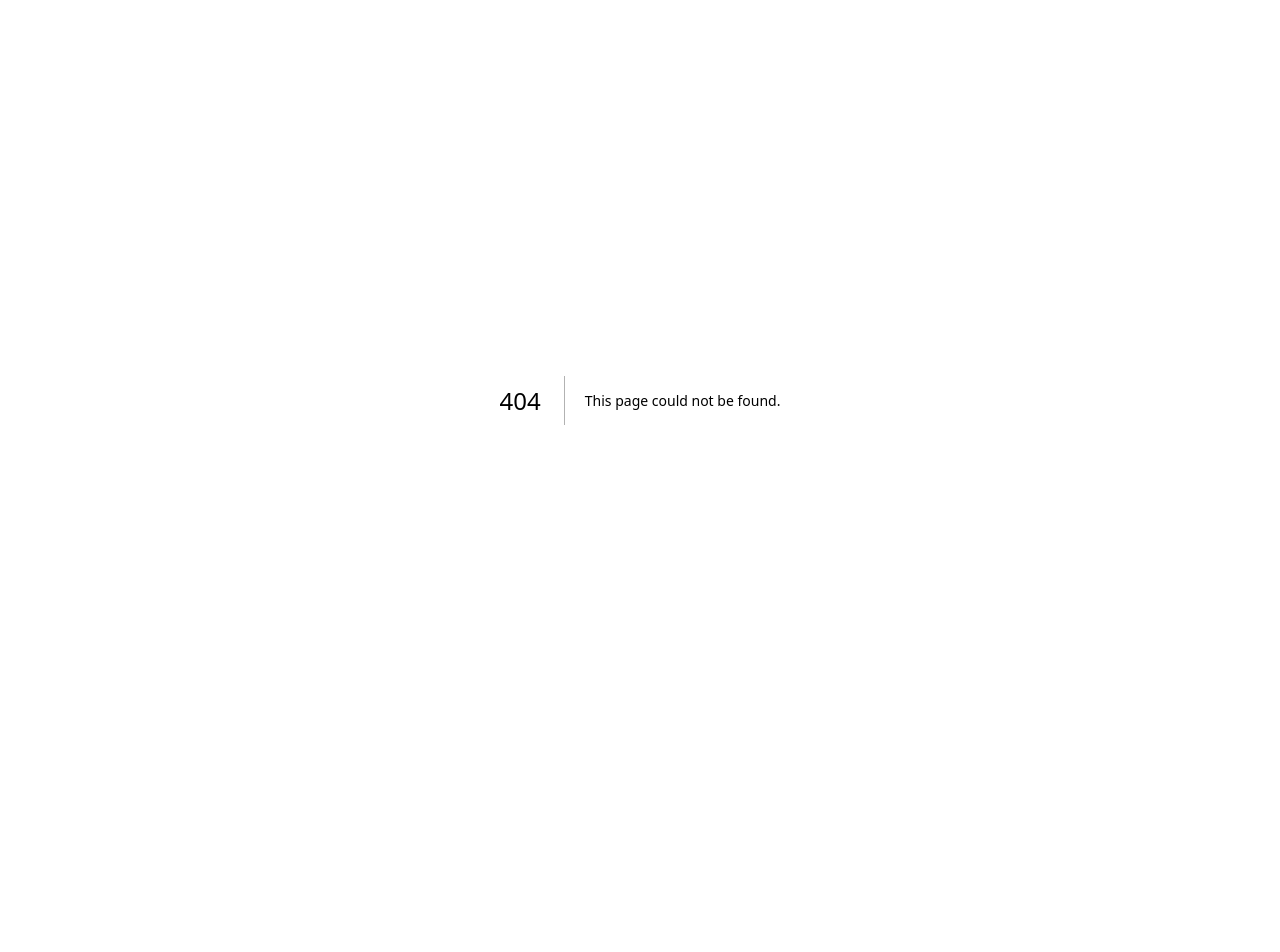
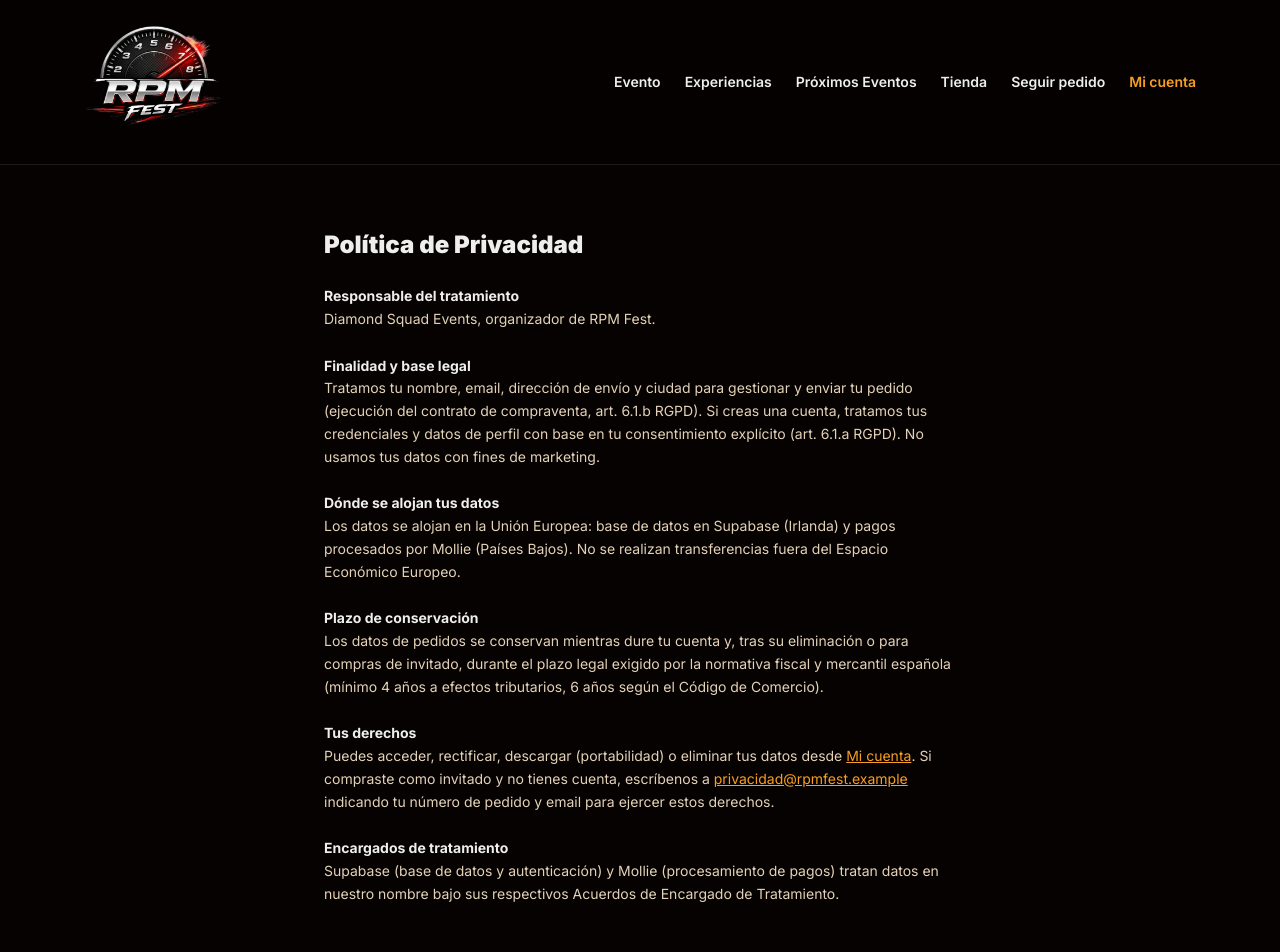
Before and after one commit to LethalKrisixTools/rpmfest, a Next.js app: page /privacidad in a window 1280 px wide. Before the commit this address had no page. Shown: the top 952 px of the page. Before the commit the page ends 800 px from the top, so only its background shows below. Built offline with nearby package versions, Linux system fonts and the light colour scheme.

Commit message:
feat: add /privacidad, /terminos, and /cookies legal pages

```diff
--- /dev/null
+++ b/app/cookies/page.tsx
@@ -0,0 +1,28 @@
+import { Navbar } from '@/components/Navbar';
+import { Footer } from '@/components/Footer';
+
+export default function CookiesPage() {
+  return (
+    <>
+      <Navbar />
+      <main className="mx-auto max-w-2xl px-5 py-16 text-sm leading-relaxed text-cream">
+        <h1 className="mb-6 text-2xl font-black text-white-warm">Política de Cookies</h1>
+        <p>
+          RPM Fest utiliza únicamente cookies técnicas/esenciales, estrictamente necesarias para
+          el funcionamiento del sitio:
+        </p>
+        <ul className="mt-4 list-disc pl-5">
+          <li>Cookies de sesión de Supabase Auth, para mantenerte identificado tras iniciar sesión.</li>
+          <li>Estado de la cesta de invitado, guardado en tu navegador (localStorage), no en cookies de terceros.</li>
+        </ul>
+        <p className="mt-4">
+          Al ser cookies estrictamente necesarias, no requieren un banner de consentimiento previo
+          según el RGPD y la LSSI-CE. No utilizamos cookies de analítica ni de publicidad. Si en
+          el futuro se incorporaran, se solicitaría tu consentimiento explícito antes de
+          activarlas.
+        </p>
+      </main>
+      <Footer />
+    </>
+  );
+}
--- /dev/null
+++ b/app/privacidad/page.tsx
@@ -0,0 +1,56 @@
+import { Navbar } from '@/components/Navbar';
+import { Footer } from '@/components/Footer';
+
+export default function PrivacidadPage() {
+  return (
+    <>
+      <Navbar />
+      <main className="mx-auto max-w-2xl px-5 py-16 text-sm leading-relaxed text-cream">
+        <h1 className="mb-6 text-2xl font-black text-white-warm">Política de Privacidad</h1>
+
+        <h2 className="mt-6 font-bold text-white-warm">Responsable del tratamiento</h2>
+        <p>Diamond Squad Events, organizador de RPM Fest.</p>
+
+        <h2 className="mt-6 font-bold text-white-warm">Finalidad y base legal</h2>
+        <p>
+          Tratamos tu nombre, email, dirección de envío y ciudad para gestionar y enviar tu
+          pedido (ejecución del contrato de compraventa, art. 6.1.b RGPD). Si creas una cuenta,
+          tratamos tus credenciales y datos de perfil con base en tu consentimiento explícito
+          (art. 6.1.a RGPD). No usamos tus datos con fines de marketing.
+        </p>
+
+        <h2 className="mt-6 font-bold text-white-warm">Dónde se alojan tus datos</h2>
+        <p>
+          Los datos se alojan en la Unión Europea: base de datos en Supabase (Irlanda) y pagos
+          procesados por Mollie (Países Bajos). No se realizan transferencias fuera del Espacio
+          Económico Europeo.
+        </p>
+
+        <h2 className="mt-6 font-bold text-white-warm">Plazo de conservación</h2>
+        <p>
+          Los datos de pedidos se conservan mientras dure tu cuenta y, tras su eliminación o para
+          compras de invitado, durante el plazo legal exigido por la normativa fiscal y mercantil
+          española (mínimo 4 años a efectos tributarios, 6 años según el Código de Comercio).
+        </p>
+
+        <h2 className="mt-6 font-bold text-white-warm">Tus derechos</h2>
+        <p>
+          Puedes acceder, rectificar, descargar (portabilidad) o eliminar tus datos desde{' '}
+          <a href="/cuenta" className="text-gold underline">Mi cuenta</a>. Si compraste como
+          invitado y no tienes cuenta, escríbenos a{' '}
+          <a href="mailto:privacidad@rpmfest.example" className="text-gold underline">
+            privacidad@rpmfest.example
+          </a>{' '}
+          indicando tu número de pedido y email para ejercer estos derechos.
+        </p>
+
+        <h2 className="mt-6 font-bold text-white-warm">Encargados de tratamiento</h2>
+        <p>
+          Supabase (base de datos y autenticación) y Mollie (procesamiento de pagos) tratan datos
+          en nuestro nombre bajo sus respectivos Acuerdos de Encargado de Tratamiento.
+        </p>
+      </main>
+      <Footer />
+    </>
+  );
+}
--- /dev/null
+++ b/app/terminos/page.tsx
@@ -0,0 +1,40 @@
+import { Navbar } from '@/components/Navbar';
+import { Footer } from '@/components/Footer';
+
+export default function TerminosPage() {
+  return (
+    <>
+      <Navbar />
+      <main className="mx-auto max-w-2xl px-5 py-16 text-sm leading-relaxed text-cream">
+        <h1 className="mb-6 text-2xl font-black text-white-warm">Términos de Compra</h1>
+
+        <h2 className="mt-6 font-bold text-white-warm">Precios y disponibilidad</h2>
+        <p>
+          Los precios se muestran en euros, impuestos incluidos. El stock se reserva en el
+          momento de confirmar el pedido; si un producto se agota antes de completar el pago, el
+          pedido no se procesa y no se realiza ningún cargo.
+        </p>
+
+        <h2 className="mt-6 font-bold text-white-warm">Pago</h2>
+        <p>
+          Los pagos se procesan de forma segura a través de Mollie (tarjeta, Bizum, PayPal). RPM
+          Fest no almacena datos de tarjetas de pago.
+        </p>
+
+        <h2 className="mt-6 font-bold text-white-warm">Envíos</h2>
+        <p>
+          Los plazos de envío se comunican tras la compra. Puedes consultar el estado de tu
+          pedido en <a href="/pedido" className="text-gold underline">/pedido</a> o desde{' '}
+          <a href="/cuenta" className="text-gold underline">Mi cuenta</a>.
+        </p>
+
+        <h2 className="mt-6 font-bold text-white-warm">Devoluciones</h2>
+        <p>
+          Para gestionar una devolución, contacta con nosotros indicando tu número de pedido
+          dentro de los 14 días naturales siguientes a la recepción del producto.
+        </p>
+      </main>
+      <Footer />
+    </>
+  );
+}
```
